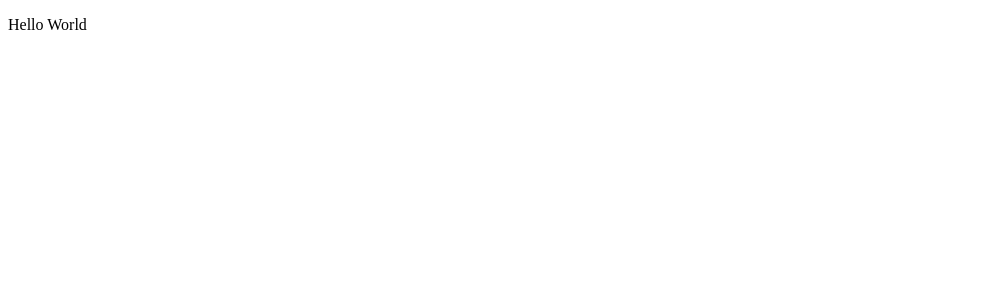
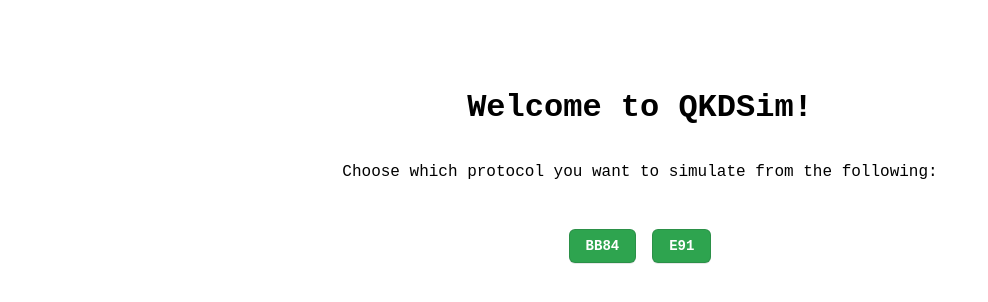
Before and after one commit to Tangy-Cheese/qkd_sim, a React app in the folder frontend/: page / in a window 1280 px wide. Shown: the top 302 px of the page, without its empty margins (0-988 px from the left). Built offline with nearby package versions, Linux system fonts and the light colour scheme; the HTML template or start-up script is replaced by a standard one.

Commit message:
Added UI template

```diff
--- a/frontend/src/App.css
+++ b/frontend/src/App.css
@@ -0,0 +1,17 @@
+#body {
+    margin-top: 10%;
+    display: flex;
+    flex-direction: column;
+    align-items: center;
+}
+
+#buttonExplain {
+    margin-bottom:3em;
+}
+
+#buttons {
+    display: flex;
+    flex-direction: row;
+    gap: 1em;
+    align-items: center;
+}
--- a/frontend/src/App.jsx
+++ b/frontend/src/App.jsx
@@ -1,9 +1,33 @@
 import { useState } from 'react'
+import TitleScreen from './components/TitleScreen.jsx'
+import BB84 from './components/bb84.jsx'
+import E91 from './components/e91.jsx'
 import './App.css'
 
 function App() {
+  let [currentPage, setCurrentPage] = useState("TitleScreen")
+
+  function handleBB84Click(){
+    setCurrentPage("bb84")
+  }
+
+  function handleE91Click(){
+    setCurrentPage("e91")
+  }
+
+  function handleReturnClick(){
+    setCurrentPage("TitleScreen")
+  }
+
   return (
-    <p>Hello World</p>
+    <div id="body">
+      {currentPage == "TitleScreen" ?
+        <TitleScreen handleBB84Click={() => handleBB84Click()} handleE91Click={() => handleE91Click()}/> :
+        currentPage == "bb84" ?
+          <BB84 handleReturnClick={() => handleReturnClick()} /> :
+          <E91 handleReturnClick={() => handleReturnClick()}/>
+      }
+    </div>
   )
 }
 
--- /dev/null
+++ b/frontend/src/components/TitleScreen.jsx
@@ -0,0 +1,12 @@
+export default function TitleScreen({ handleBB84Click, handleE91Click }){
+    return(
+        <>
+            <h1 id="welcomeMessage">Welcome to QKDSim!</h1>
+            <p id="buttonExplain">Choose which protocol you want to simulate from the following:</p>
+            <div id="buttons">
+                <button onClick={handleBB84Click}>BB84</button>
+                <button onClick={handleE91Click}>E91</button>
+            </div>
+        </>
+    )
+}
--- /dev/null
+++ b/frontend/src/components/bb84.jsx
@@ -0,0 +1,8 @@
+export default function BB84({ handleReturnClick }){
+    return(
+        <>
+            <p>Nothing to see here... (yet)</p>
+            <button onClick={handleReturnClick}>Back to main page</button>
+        </>
+    )
+}
--- /dev/null
+++ b/frontend/src/components/e91.jsx
@@ -0,0 +1,8 @@
+export default function E91({ handleReturnClick }){
+    return(
+        <>
+            <p>Nothing to see here... (yet)</p>
+            <button onClick={handleReturnClick}>Back to main page</button>
+        </>
+    )
+}
--- a/frontend/src/index.css
+++ b/frontend/src/index.css
@@ -0,0 +1,60 @@
+body {
+    display: flex;
+    justify-content: center;
+    align-items: center;
+}
+
+p, h1, button {
+    font-family: 'Courier New', Courier, monospace;
+}
+
+/* Some nice button CSS taken from online */
+button {
+  appearance: none;
+  background-color: #2ea44f;
+  border: 1px solid rgba(27, 31, 35, .15);
+  border-radius: 6px;
+  box-shadow: rgba(27, 31, 35, .1) 0 1px 0;
+  box-sizing: border-box;
+  color: #fff;
+  cursor: pointer;
+  display: inline-block;
+  font-size: 14px;
+  font-weight: 600;
+  line-height: 20px;
+  padding: 6px 16px;
+  position: relative;
+  text-align: center;
+  text-decoration: none;
+  user-select: none;
+  -webkit-user-select: none;
+  touch-action: manipulation;
+  vertical-align: middle;
+  white-space: nowrap;
+}
+
+button:focus:not(:focus-visible):not(.focus-visible) {
+  box-shadow: none;
+  outline: none;
+}
+
+button:hover {
+  background-color: #2c974b;
+}
+
+button:focus {
+  box-shadow: rgba(46, 164, 79, .4) 0 0 0 3px;
+  outline: none;
+}
+
+button:disabled {
+  background-color: #94d3a2;
+  border-color: rgba(27, 31, 35, .1);
+  color: rgba(255, 255, 255, .8);
+  cursor: default;
+}
+
+button:active {
+  background-color: #298e46;
+  box-shadow: rgba(20, 70, 32, .2) 0 1px 0 inset;
+}
```
Also changed, not shown: 1 other file (tests, documents, lock files or other folders).
